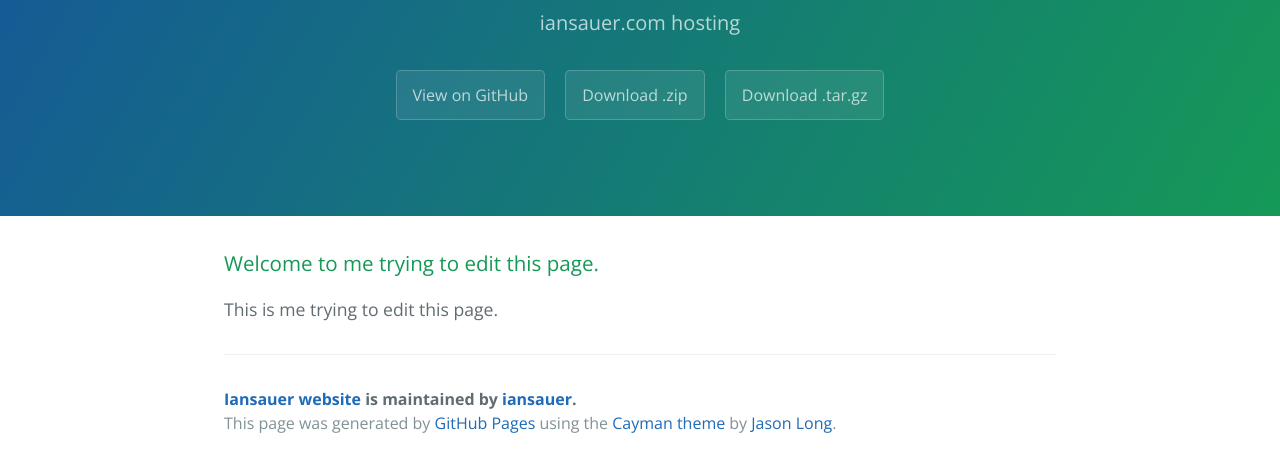
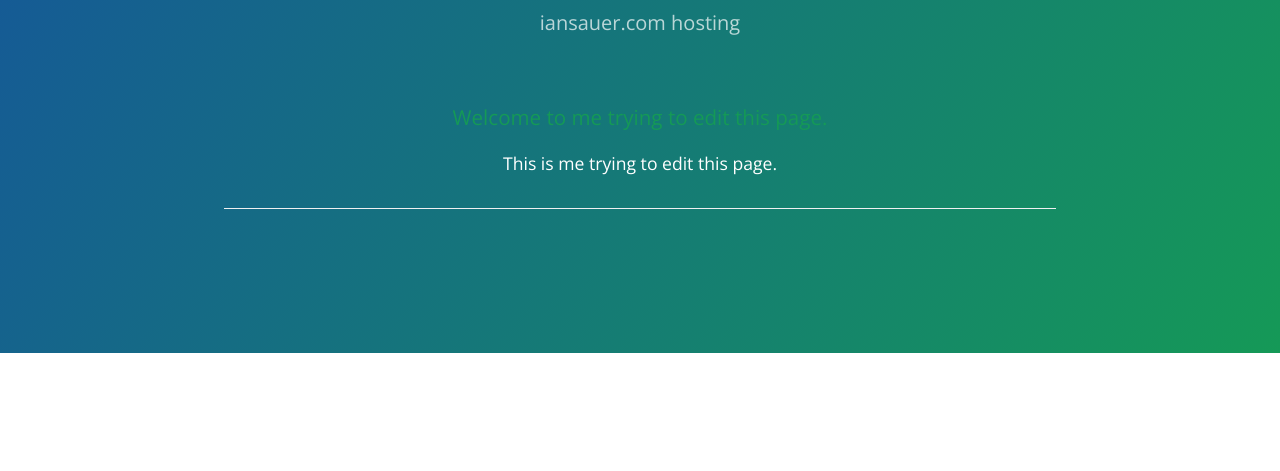
Before and after one commit to iansauer/iansauer_website, a plain HTML site: page index.html in a window 1280 px wide. Shown: the part 167-638 px from the top of the page. Drawn offline with nearby package versions, Linux system fonts and the light colour scheme.

Commit message:
Update index.html

```diff
--- a/index.html
+++ b/index.html
@@ -13,11 +13,6 @@
     <section class="page-header">
       <h1 class="project-name">Iansauer website</h1>
       <h2 class="project-tagline">iansauer.com hosting</h2>
-      <a href="https://github.com/iansauer/iansauer_website" class="btn">View on GitHub</a>
-      <a href="https://github.com/iansauer/iansauer_website/zipball/master" class="btn">Download .zip</a>
-      <a href="https://github.com/iansauer/iansauer_website/tarball/master" class="btn">Download .tar.gz</a>
-    </section>
-
     <section class="main-content">
       <h3>
 <a id="welcome-to-me-trying-to-edit-this-page" class="anchor" href="#welcome-to-me-trying-to-edit-this-page" aria-hidden="true"><span aria-hidden="true" class="octicon octicon-link"></span></a>Welcome to me trying to edit this page.</h3>
@@ -25,9 +20,6 @@
 <p>This is me trying to edit this page.</p>
 
       <footer class="site-footer">
-        <span class="site-footer-owner"><a href="https://github.com/iansauer/iansauer_website">Iansauer website</a> is maintained by <a href="https://github.com/iansauer">iansauer</a>.</span>
-
-        <span class="site-footer-credits">This page was generated by <a href="https://pages.github.com">GitHub Pages</a> using the <a href="https://github.com/jasonlong/cayman-theme">Cayman theme</a> by <a href="https://twitter.com/jasonlong">Jason Long</a>.</span>
       </footer>
 
     </section>
```
